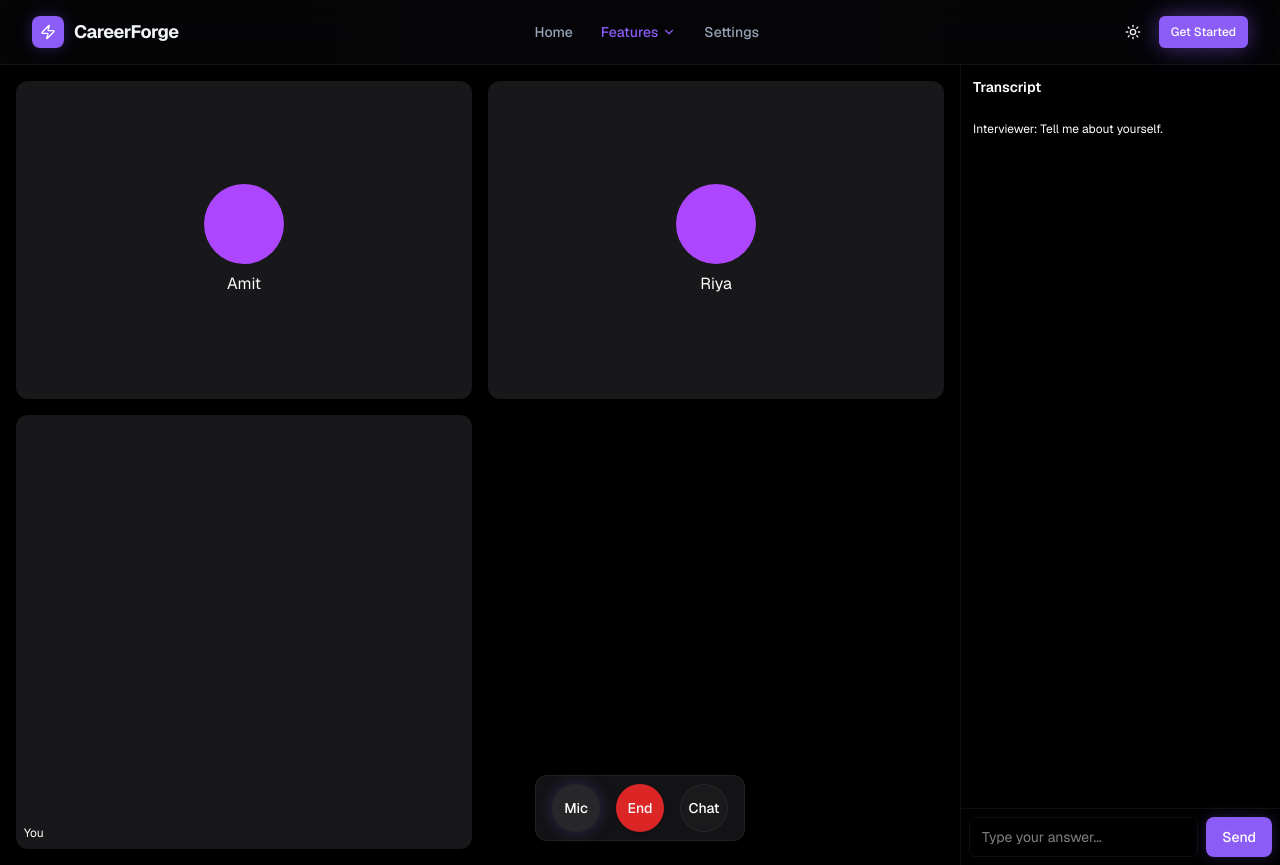
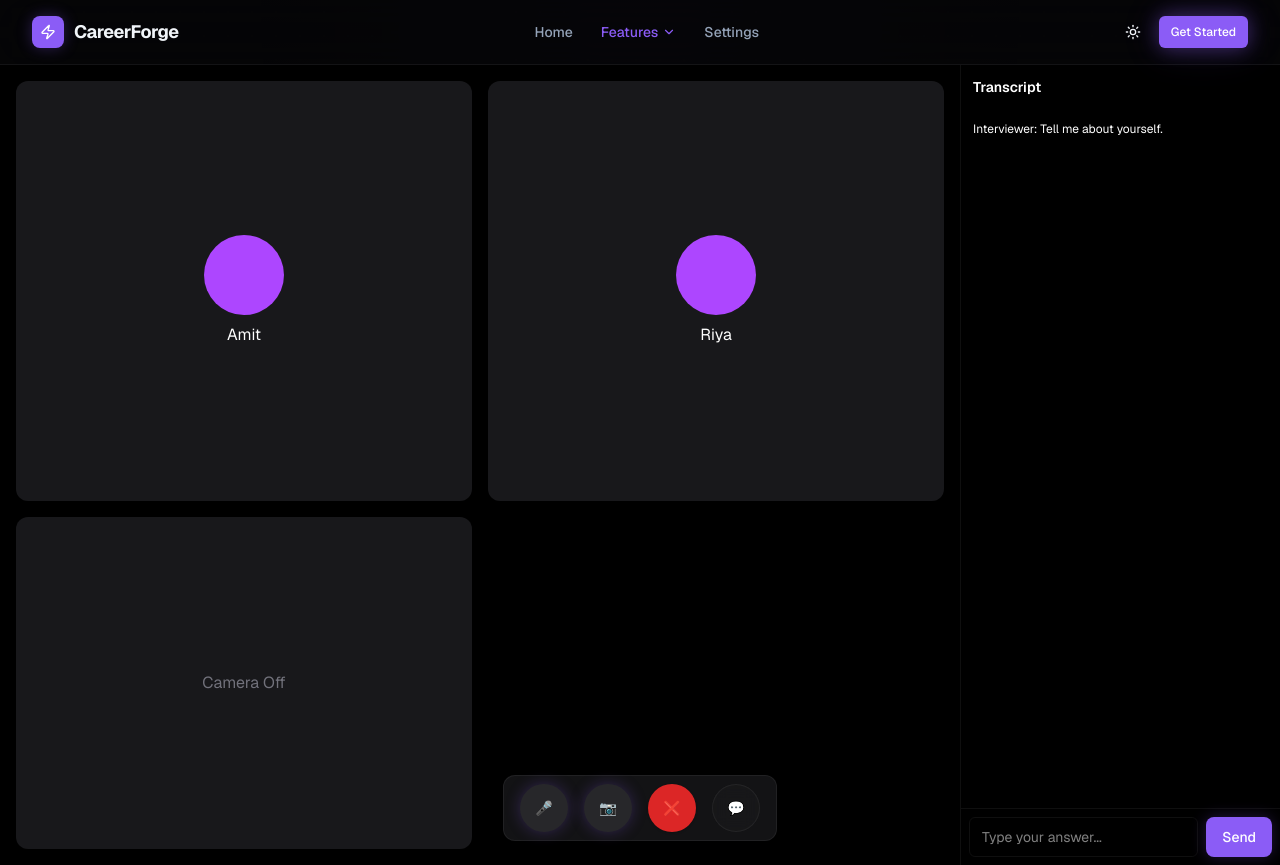
Before and after one commit to ayan70715/career_forge-ai, a Next.js app: page /interview-prep/room in a window 1280 px wide. Built offline with nearby package versions, Linux system fonts and the light colour scheme; no server answers.

Commit message:
Implement camera toggle feature
Added camera toggle functionality and state management.

```diff
--- a/src/app/interview-prep/room/page.tsx
+++ b/src/app/interview-prep/room/page.tsx
@@ -24,29 +24,14 @@ export default function InterviewRoomPage() {
   const [transcript, setTranscript] = useState<string[]>([]);
   const [textInput, setTextInput] = useState("");
   const [isRecording, setIsRecording] = useState(false);
+  const [isCameraOn, setIsCameraOn] = useState(false);
   const [error, setError] = useState<string | null>(null);
   const [geminiFailed, setGeminiFailed] = useState(false);
 
   const videoRef = useRef<HTMLVideoElement | null>(null);
+  const streamRef = useRef<MediaStream | null>(null);
 
-  // 🎥 Camera
-  useEffect(() => {
-    async function initCamera() {
-      try {
-        const stream = await navigator.mediaDevices.getUserMedia({
-          video: true,
-        });
-        if (videoRef.current) {
-          videoRef.current.srcObject = stream;
-        }
-      } catch {
-        console.log("Camera not available");
-      }
-    }
-    initCamera();
-  }, []);
-
-  // 🧠 Stop voice on exit
+  // 🔇 Stop voice on exit
   useEffect(() => {
     return () => {
       speechSynthesis.cancel();
@@ -64,12 +49,43 @@ export default function InterviewRoomPage() {
   // 🤖 First question
   useEffect(() => {
     const first = "Tell me about yourself.";
-
     speak(first);
-
     setMessages([{ role: "assistant", content: first }]);
     setTranscript([`Interviewer: ${first}`]);
   }, []);
+
+  // 🎥 Toggle Camera
+  const toggleCamera = async () => {
+    if (!isCameraOn) {
+      try {
+        const stream = await navigator.mediaDevices.getUserMedia({
+          video: { facingMode: "user" },
+        });
+
+        streamRef.current = stream;
+
+        if (videoRef.current) {
+          videoRef.current.srcObject = stream;
+          await videoRef.current.play();
+        }
+
+        setIsCameraOn(true);
+      } catch (err) {
+        console.error("Camera error:", err);
+        setError("Camera access denied or unavailable");
+      }
+    } else {
+      // turn off
+      streamRef.current?.getTracks().forEach((t) => t.stop());
+      streamRef.current = null;
+
+      if (videoRef.current) {
+        videoRef.current.srcObject = null;
+      }
+
+      setIsCameraOn(false);
+    }
+  };
 
   // 🧠 Handle message
   const handleUserMessage = async (userText: string) => {
@@ -107,40 +123,29 @@ Rules:
 - If candidate asks something → answer it first
 - If candidate gives short answer → ask follow-up
 - If answer is complete → move to next topic
-- Keep interview structured (Intro → Projects → DSA → Behavioral)
 - Be natural and conversational
 
-Respond as the interviewer:
+Respond as interviewer:
 `;
 
     if (!geminiFailed) {
       try {
         const res = await fetch("/api/interview/respond", {
           method: "POST",
-          headers: {
-            "Content-Type": "application/json",
-          },
-          body: JSON.stringify({
-            messages: updated,
-            persona,
-          }),
+          headers: { "Content-Type": "application/json" },
+          body: JSON.stringify({ messages: updated, persona }),
         });
 
         const data = await res.json();
 
-        if (!res.ok) {
-          throw new Error(data.error);
-        }
+        if (!res.ok) throw new Error(data.error);
 
         aiText = data.text;
       } catch (err: any) {
-        console.error("Gemini failed:", err);
-
         setGeminiFailed(true);
 
         try {
           aiText = await (window as any).puter.ai.chat(prompt);
-
           setError(`⚠️ Gemini disabled: ${err.message}`);
         } catch {
           setError("Both AI systems failed");
@@ -156,15 +161,10 @@ Respond as the interviewer:
       }
     }
 
-    // 🔥 stop previous voice before speaking new
     speechSynthesis.cancel();
     speak(aiText);
 
-    setMessages([
-      ...updated,
-      { role: "assistant", content: aiText },
-    ]);
-
+    setMessages([...updated, { role: "assistant", content: aiText }]);
     setTranscript((t) => [...t, `Interviewer: ${aiText}`]);
   };
 
@@ -176,7 +176,6 @@ Respond as the interviewer:
     } else {
       stopSTT();
       setIsRecording(false);
-
       const text = finalTranscript || liveText;
       handleUserMessage(text);
     }
@@ -184,7 +183,7 @@ Respond as the interviewer:
 
   return (
     <div className="h-screen flex bg-black text-white relative">
-      {/* LEFT - Video */}
+      {/* LEFT */}
       <div className="flex-1 grid grid-cols-2 gap-4 p-4">
         {personas.map((p) => (
           <div
@@ -196,29 +195,30 @@ Respond as the interviewer:
           </div>
         ))}
 
+        {/* Camera */}
         <div className="bg-zinc-900 rounded-xl overflow-hidden relative">
+          {isCameraOn ? (
             <video
               ref={videoRef}
               autoPlay
               muted
+              playsInline
               className="w-full h-full object-cover"
             />
-          <span className="absolute bottom-2 left-2 text-xs">
-            You
-          </span>
+          ) : (
+            <div className="w-full h-full flex items-center justify-center text-zinc-500">
+              Camera Off
+            </div>
+          )}
         </div>
       </div>
 
-      {/* RIGHT - Transcript */}
+      {/* RIGHT */}
       <div className="w-80 border-l border-zinc-800 flex flex-col">
-        <div className="p-3 text-sm font-semibold">
-          Transcript
-        </div>
+        <div className="p-3 text-sm font-semibold">Transcript</div>
 
         {error && (
-          <div className="bg-red-500 text-white text-xs p-2 m-2 rounded">
-            {error}
-          </div>
+          <div className="bg-red-500 text-xs p-2 m-2 rounded">{error}</div>
         )}
 
         <div className="flex-1 overflow-y-auto p-3 text-xs space-y-2">
@@ -227,15 +227,13 @@ Respond as the interviewer:
           ))}
         </div>
 
-        {/* Text input */}
         <div className="border-t border-zinc-800 p-2 flex gap-2">
           <input
             value={textInput}
             onChange={(e) => setTextInput(e.target.value)}
+            className="flex-1 px-3 py-2 bg-transparent border border-zinc-700 rounded-md text-sm"
             placeholder="Type your answer..."
-            className="flex-1 px-3 py-2 bg-transparent border border-zinc-700 rounded-md text-sm"
           />
-
           <Button
             onClick={() => {
               handleUserMessage(textInput);
@@ -248,40 +246,52 @@ Respond as the interviewer:
       </div>
 
       {/* Controls */}
-      <div className="absolute bottom-6 left-1/2 -translate-x-1/2 flex gap-4 bg-zinc-900/80 backdrop-blur px-4 py-2 rounded-xl border border-zinc-700">
+      <div className="absolute bottom-6 left-1/2 -translate-x-1/2 flex gap-4 bg-zinc-900/80 px-4 py-2 rounded-xl border border-zinc-700">
+
         {/* Mic */}
         <Button
           onClick={handleMic}
-          className={`rounded-full w-12 h-12 ${
+          className={`w-12 h-12 rounded-full ${
             isRecording ? "bg-red-500" : "bg-zinc-800"
-          } active:scale-90 transition`}
+          }`}
         >
-          Mic
+          🎤
+        </Button>
+
+        {/* Camera */}
+        <Button
+          onClick={toggleCamera}
+          className={`w-12 h-12 rounded-full ${
+            isCameraOn ? "bg-green-500" : "bg-zinc-800"
+          }`}
+        >
+          📷
         </Button>
 
         {/* End */}
         <Button
           variant="destructive"
-          className="rounded-full w-12 h-12 active:scale-90 transition"
+          className="w-12 h-12 rounded-full"
           onClick={() => {
             stop();
             speechSynthesis.cancel();
+            streamRef.current?.getTracks().forEach((t) => t.stop());
             router.push("/");
           }}
         >
-          End
+          ❌
         </Button>
 
         {/* Chat */}
         <Button
           variant="outline"
-          className="rounded-full w-12 h-12 active:scale-90 transition"
+          className="w-12 h-12 rounded-full"
           onClick={() => {
             stop();
             router.push("/interview-prep/chat");
           }}
         >
-          Chat
+          💬
         </Button>
       </div>
     </div>
```
Lines whose indentation alone changed are shown as unchanged.
